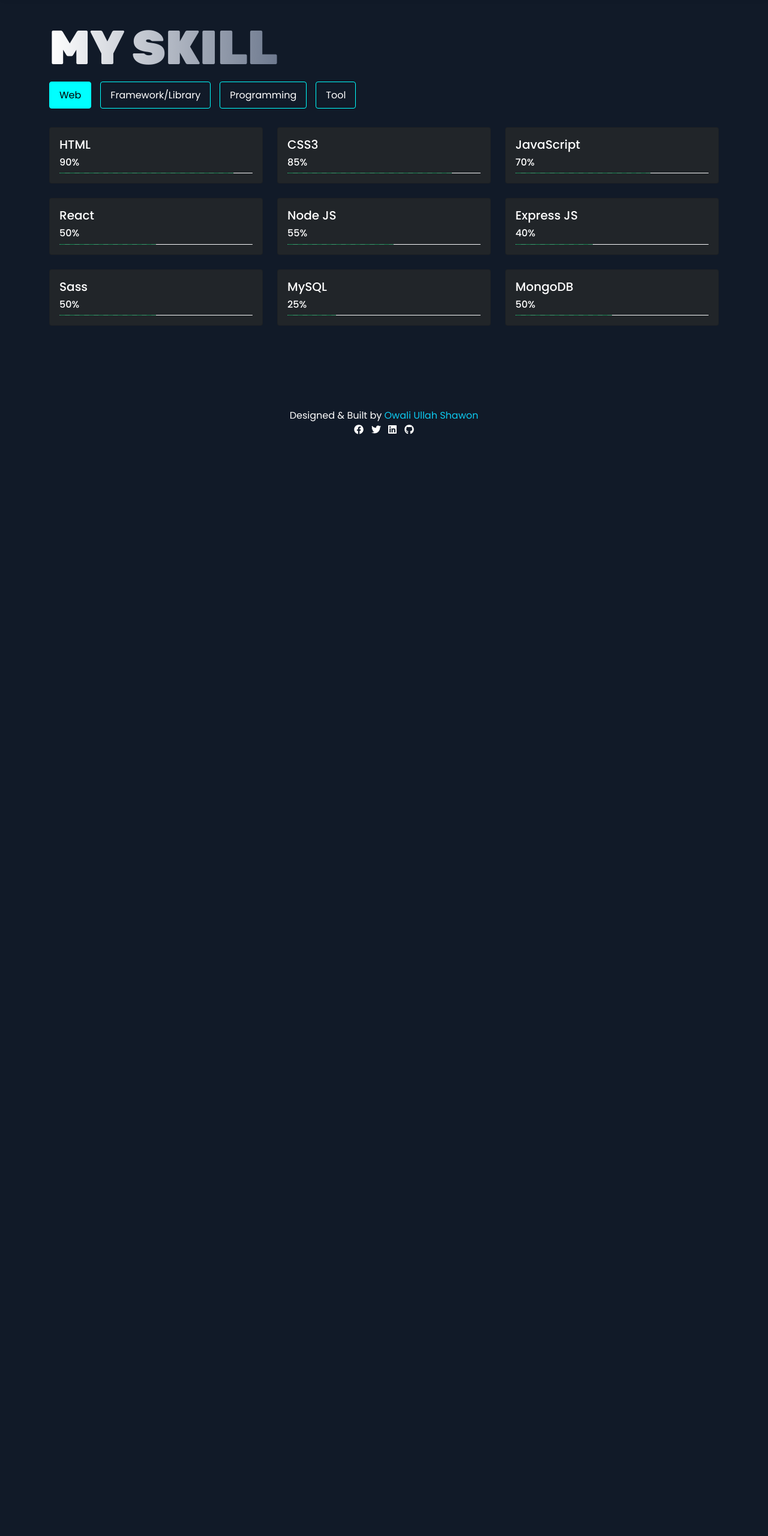
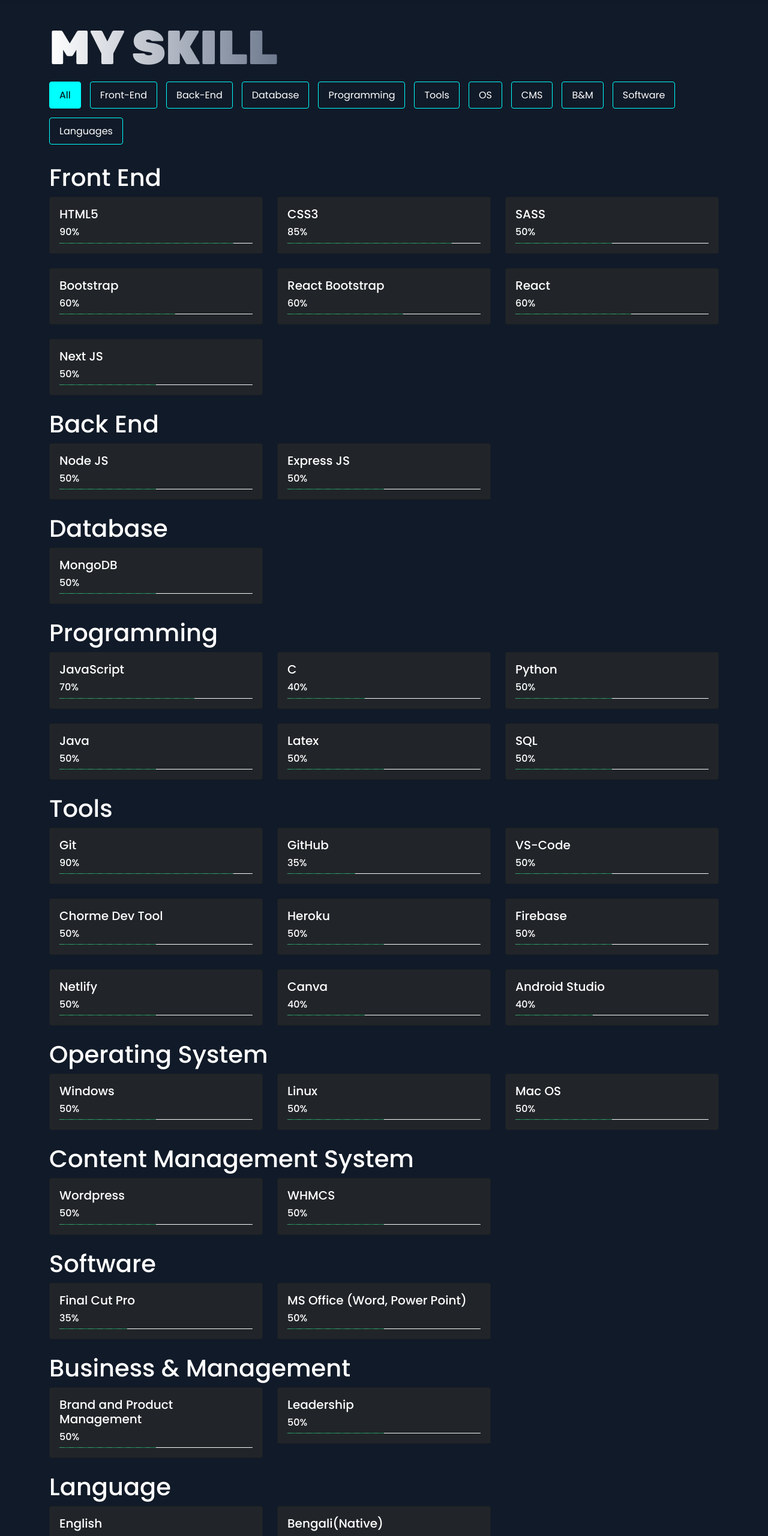
Before and after one commit to OwaliShawon/owali-ullah-shawon, a React (Create React App) app: page /skills in a window 1280 px wide. Shown: the part 100-2661 px from the top of the page at 60% size. Before the commit the page ends 877 px from the top, so only its background shows below. Built offline with nearby package versions, Linux system fonts and the light colour scheme; a web font is replaced by a local one.

Commit message:
skills data update

```diff
--- a/src/assets/data/about.json
+++ b/src/assets/data/about.json
@@ -4,7 +4,7 @@
 		{
 			"name": "Owali Ullah Shawon",
 			"aboutTitle": "ABOUT ME",
-			"aboutSubTitle": "Software Engineer",
+			"aboutSubTitle": "Software Developer",
 			"aboutDescription": "Developed specialized skills via years of exposure in various locations and endeavour to be the greatest connection between the analyst and the technologist. Would like to work on a project topic and make a significant contribution to the area of computing science. When it comes to addressing difficulties swiftly and effectively, I am most inspired and passionate, and I am eager to take the next important step in my career.",
 			"birthDay": "20 December 1997",
 			"Residence": "Bangldesh",
--- a/src/assets/data/skills.json
+++ b/src/assets/data/skills.json
@@ -1,7 +1,7 @@
 {
-	"Web": [
+	"FrontEnd": [
 		{
-			"name": "HTML",
+			"name": "HTML5",
 			"percent": 90
 		},
 		{
@@ -9,29 +9,37 @@
 			"percent": 85
 		},
 		{
-			"name": "JavaScript",
-			"percent": 70
+			"name": "SASS",
+			"percent": 50
+		},
+		{
+			"name": "Bootstrap",
+			"percent": 60
+		},
+		{
+			"name": "React Bootstrap",
+			"percent": 60
 		},
 		{
 			"name": "React",
+			"percent": 60
+		},
+		{
+			"name": "Next JS",
+			"percent": 50
+		}
+	],
+	"BackEnd": [
+		{
+			"name": "Node JS",
 			"percent": 50
 		},
 		{
-			"name": "Node JS",
-			"percent": 55
-		},
-		{
 			"name": "Express JS",
-			"percent": 40
-		},
-		{
-			"name": "Sass",
 			"percent": 50
-		},
-		{
-			"name": "MySQL",
-			"percent": 25
-		},
+		}
+	],
+	"Database": [
 		{
 			"name": "MongoDB",
 			"percent": 50
@@ -43,29 +51,23 @@
 			"percent": 70
 		},
 		{
+			"name": "C",
+			"percent": 40
+		},
+		{
+			"name": "Python",
+			"percent": 50
+		},
+		{
 			"name": "Java",
 			"percent": 50
 		},
 		{
-			"name": "C",
-			"percent": 40
-		}
-	],
-	"LibraryOrFramework": [
-		{
-			"name": "Bootstrap",
-			"percent": 70
-		},
-		{
-			"name": "Foundation",
-			"percent": 0
-		},
-		{
-			"name": "MAterial UI",
+			"name": "Latex",
 			"percent": 50
 		},
 		{
-			"name": "Tailwind CSS",
+			"name": "SQL",
 			"percent": 50
 		}
 	],
@@ -99,12 +101,66 @@
 			"percent": 50
 		},
 		{
-			"name": "Figma",
+			"name": "Canva",
+			"percent": 40
+		},
+		{
+			"name": "Android Studio",
+			"percent": 40
+		}
+	],
+	"OS": [
+		{
+			"name": "Windows",
+			"percent": 50
+		},
+		{
+			"name": "Linux",
+			"percent": 50
+		},
+		{
+			"name": "Mac OS",
+			"percent": 50
+		}
+	],
+	"CMS": [
+		{
+			"name": "Wordpress",
+			"percent": 50
+		},
+		{
+			"name": "WHMCS",
+			"percent": 50
+		}
+	],
+	"Software": [
+		{
+			"name": "Final Cut Pro",
+			"percent": 35
+		},
+		{
+			"name": " MS Office (Word, Power Point)",
+			"percent": 50
+		}
+	],
+	"BusinessManagement": [
+		{
+			"name": " Brand and Product Management",
+			"percent": 50
+		},
+		{
+			"name": "Leadership",
+			"percent": 50
+		}
+	],
+	"Language": [
+		{
+			"name": "English",
 			"percent": 60
 		},
 		{
-			"name": "Canva",
-			"percent": 40
+			"name": "Bengali(Native)",
+			"percent": 100
 		}
 	]
 }
--- a/src/components/Header/Header.js
+++ b/src/components/Header/Header.js
@@ -6,7 +6,7 @@
 const Header = () => {
     return (
         <Navbar expand="lg" className="shadow navbar py-3" sticky="top">
-            <div className="container-fluid">
+            <div className="container">
                 <Navbar.Brand href="#home" className="logo">
                     <span className="logo-icon text-white"></span>
                 </Navbar.Brand>
--- a/src/components/Hero/Hero.css
+++ b/src/components/Hero/Hero.css
@@ -64,7 +64,7 @@
     content: '';
     height: 11px;
     width: 8px;
-    margin: 0px -15px;
+    margin: 2px -15px;
     top: 6px;
     background-color: aqua;
   }
--- a/src/components/Hero/Hero.js
+++ b/src/components/Hero/Hero.js
@@ -23,7 +23,7 @@
                         </div>
                         <div className="designation-list">
                             <ul>
-                                <li>Software Engineer</li>
+                                <li>Software Developer</li>
                             </ul>
                         </div>
 
--- a/src/components/Skills/Skills.js
+++ b/src/components/Skills/Skills.js
@@ -6,22 +6,31 @@
 import "./Skills.css";
 
 const Skills = () => {
-    const [skill, setSkill] = useState([]);
-    const [programming, setProgramming] = useState([]);
-    const [libraryOrFramework, setLibraryOrFramework] = useState([]);
-    const [tool, setTool] = useState([]);
+    const [FrontEnd, setFrontEnd] = useState([]);
+    const [BackEnd, setBackEnd] = useState([]);
+    const [Database, setDatabase] = useState([]);
+    const [Programming, setProgramming] = useState([]);
+    const [Tools, setTools] = useState([]);
+    const [OS, setOS] = useState([]);
+    const [CMS, setCMS] = useState([]);
+    const [Software, setSoftware] = useState([]);
+    const [BusinessManagement, setBusinessManagement] = useState([]);
+    const [Language, setLanguage] = useState([]);
 
     useEffect(() => {
-        const skill = SkillData.Web;
-        const programming = SkillData.Programming;
-        const libraryorFramework = SkillData.LibraryOrFramework;
-        const tool = SkillData.Tools;
-        setSkill(skill);
-        setProgramming(programming);
-        setLibraryOrFramework(libraryorFramework);
-        setTool(tool);
+        setFrontEnd(SkillData.FrontEnd);
+        setBackEnd(SkillData.BackEnd);
+        setDatabase(SkillData.Database);
+        setProgramming(SkillData.Programming);
+        setTools(SkillData.Tools);
+        setOS(SkillData.OS);
+        setCMS(SkillData.CMS);
+        setSoftware(SkillData.Software);
+        setBusinessManagement(SkillData.BusinessManagement);
+        setLanguage(SkillData.Language);
         Aos.init({ duration: 2000 });
-    }, [skill, programming, tool])
+    }, [FrontEnd, BackEnd, Database, Programming, Tools, OS, CMS, Software, BusinessManagement, Language]);
+    console.log(FrontEnd, Programming);
 
     return (
         <section data-Aos="fade-up" className="skill section" id="skill">
@@ -29,51 +38,180 @@
                 <div className="section-title-text mb-2">
                     <h1 className="dark-color">MY Skill</h1>
                 </div>
-                {/* skills section */}
+                {/* tabs */}
                 <ul class="nav nav-pills mb-3" id="pills-tab" role="tablist">
+                    {/* all */}
                     <li class="nav-item" role="presentation">
-                        <a class="nav-link active" id="pills-web-tab" data-toggle="pill" href="#pills-web" role="tab" aria-controls="pills-web" aria-selected="true">Web</a>
+                        <a class="nav-link active" id="pills-all-tab" data-toggle="pill" href="#pills-all" role="tab" aria-controls="pills-all" aria-selected="true">All</a>
                     </li>
+                    {/* front end */}
                     <li class="nav-item" role="presentation">
-                        <a class="nav-link" id="pills-libraryandframework-tab" data-toggle="pill" href="#pills-libraryandframework" role="tab" aria-controls="pills-libraryandframework" aria-selected="true">Framework/Library</a>
+                        <a class="nav-link" id="pills-front-end-tab" data-toggle="pill" href="#pills-front-end" role="tab" aria-controls="pills-front-end" aria-selected="false">Front-End</a>
                     </li>
+                    {/* back end */}
+                    <li class="nav-item" role="presentation">
+                        <a class="nav-link" id="pills-back-end-tab" data-toggle="pill" href="#pills-back-end" role="tab" aria-controls="pills-back-end" aria-selected="false">Back-End</a>
+                    </li>
+                    {/* database */}
+                    <li class="nav-item" role="presentation">
+                        <a class="nav-link" id="pills-database-tab" data-toggle="pill" href="#pills-database" role="tab" aria-controls="pills-database" aria-selected="false">Database</a>
+                    </li>
+                    {/* programming */}
                     <li class="nav-item" role="presentation">
                         <a class="nav-link" id="pills-programming-tab" data-toggle="pill" href="#pills-programming" role="tab" aria-controls="pills-programming" aria-selected="false">Programming</a>
                     </li>
+                    {/* Tools */}
                     <li class="nav-item" role="presentation">
-                        <a class="nav-link" id="pills-tool-tab" data-toggle="pill" href="#pills-tool" role="tab" aria-controls="pills-tool" aria-selected="false">Tool</a>
+                        <a class="nav-link" id="pills-tools-tab" data-toggle="pill" href="#pills-tools" role="tab" aria-controls="pills-tools" aria-selected="false">Tools</a>
+                    </li>
+                    {/* OS */}
+                    <li class="nav-item" role="presentation">
+                        <a class="nav-link" id="pills-os-tab" data-toggle="pill" href="#pills-os" role="tab" aria-controls="pills-os" aria-selected="false">OS</a>
+                    </li>
+                    {/* CMS */}
+                    <li class="nav-item" role="presentation">
+                        <a class="nav-link" id="pills-cms-tab" data-toggle="pill" href="#pills-cms" role="tab" aria-controls="pills-cms" aria-selected="false">CMS</a>
+                    </li>
+                    {/* Business Management */}
+                    <li class="nav-item" role="presentation">
+                        <a class="nav-link" id="pills-BusinessManagement-tab" data-toggle="pill" href="#pills-BusinessManagement" role="tab" aria-controls="pills-BusinessManagement" aria-selected="false">B&M</a>
+                    </li>
+                    {/* Software */}
+                    <li class="nav-item" role="presentation">
+                        <a class="nav-link" id="pills-software-tab" data-toggle="pill" href="#pills-software" role="tab" aria-controls="pills-software" aria-selected="false">Software</a>
+                    </li>
+                    {/* Languages */}
+                    <li class="nav-item" role="presentation">
+                        <a class="nav-link" id="pills-languages-tab" data-toggle="pill" href="#pills-languages" role="tab" aria-controls="pills-languages" aria-selected="false">Languages</a>
                     </li>
                 </ul>
+
+
                 {/* skills items */}
                 <div class="tab-content" id="pills-tabContent">
-                    <div class="tab-pane fade show active" id="pills-web" role="tabpanel" aria-labelledby="pills-web-tab">
+                    {/* all */}
+                    <div class="tab-pane fade show active" id="pills-all" role="tabpanel" aria-labelledby="pills-all-tab">
+                        <div className="row">
+                            <h1>Front End</h1>
+                            {
+                                FrontEnd.map(skillInfo => <SkillItem info={skillInfo}></SkillItem>)
+                            }
+                            <h1>Back End</h1>
+                            {
+                                BackEnd.map(skillInfo => <SkillItem info={skillInfo}></SkillItem>)
+                            }
+                            <h1>Database</h1>
+                            {
+                                Database.map(skillInfo => <SkillItem info={skillInfo}></SkillItem>)
+                            }
+                            <h1>Programming</h1>
+                            {
+                                Programming.map(skillInfo => <SkillItem info={skillInfo}></SkillItem>)
+                            }
+                            <h1>Tools</h1>
+                            {
+                                Tools.map(skillInfo => <SkillItem info={skillInfo}></SkillItem>)
+                            }
+                            <h1>Operating System</h1>
+                            {
+                                OS.map(skillInfo => <SkillItem info={skillInfo}></SkillItem>)
+                            }
+                            <h1>Content Management System</h1>
+                            {
+                                CMS.map(skillInfo => <SkillItem info={skillInfo}></SkillItem>)
+                            }
+                            <h1>Software</h1>
+                            {
+                                Software.map(skillInfo => <SkillItem info={skillInfo}></SkillItem>)
+                            }
+                            <h1>Business & Management</h1>
+                            {
+                                BusinessManagement.map(skillInfo => <SkillItem info={skillInfo}></SkillItem>)
+                            }
+                            <h1>Language</h1>
+                            {
+                                Language.map(skillInfo => <SkillItem info={skillInfo}></SkillItem>)
+                            }
+
+                        </div>
+                    </div>
+                    {/* front end items */}
+                    <div class="tab-pane fade" id="pills-front-end" role="tabpanel" aria-labelledby="pills-front-end-tab">
                         <div className="row">
                             {
-                                skill.map(skillInfo => <SkillItem info={skillInfo}></SkillItem>)
+                                FrontEnd.map(programmingInfo => <SkillItem info={programmingInfo}></SkillItem>)
                             }
                         </div>
                     </div>
-
-                    <div class="tab-pane fade" id="pills-libraryandframework" role="tabpanel" aria-labelledby="pills-libraryandframework-tab">
+                    {/* back end items */}
+                    <div class="tab-pane fade" id="pills-back-end" role="tabpanel" aria-labelledby="pills-back-end-tab">
                         <div className="row">
                             {
-                                libraryOrFramework.map(libraryorFrameworkInfo => <SkillItem info={libraryorFrameworkInfo}></SkillItem>)
+                                BackEnd.map(programmingInfo => <SkillItem info={programmingInfo}></SkillItem>)
                             }
                         </div>
                     </div>
-
+                    {/* database */}
+                    <div class="tab-pane fade" id="pills-database" role="tabpanel" aria-labelledby="pills-database-tab">
+                        <div className="row">
+                            {
+                                Database.map(programmingInfo => <SkillItem info={programmingInfo}></SkillItem>)
+                            }
+                        </div>
+                    </div>
+                    {/* programming */}
                     <div class="tab-pane fade" id="pills-programming" role="tabpanel" aria-labelledby="pills-programming-tab">
                         <div className="row">
                             {
-                                programming.map(programmingInfo => <SkillItem info={programmingInfo}></SkillItem>)
+                                Programming.map(programmingInfo => <SkillItem info={programmingInfo}></SkillItem>)
                             }
                         </div>
                     </div>
-
-                    <div class="tab-pane fade" id="pills-tool" role="tabpanel" aria-labelledby="pills-tool-tab">
+                    {/* tools */}
+                    <div class="tab-pane fade" id="pills-tools" role="tabpanel" aria-labelledby="pills-tools-tab">
                         <div className="row">
                             {
-                                tool.map(toolInfo => <SkillItem info={toolInfo}></SkillItem>)
+                                Tools.map(programmingInfo => <SkillItem info={programmingInfo}></SkillItem>)
+                            }
+                        </div>
+                    </div>
+                    {/* os */}
+                    <div class="tab-pane fade" id="pills-os" role="tabpanel" aria-labelledby="pills-os-tab">
+                        <div className="row">
+                            {
+                                OS.map(programmingInfo => <SkillItem info={programmingInfo}></SkillItem>)
+                            }
+                        </div>
+                    </div>
+                    {/* cms */}
+                    <div class="tab-pane fade" id="pills-cms" role="tabpanel" aria-labelledby="pills-cms-tab">
+                        <div className="row">
+                            {
+                                CMS.map(programmingInfo => <SkillItem info={programmingInfo}></SkillItem>)
+                            }
+                        </div>
+                    </div>
+                    {/* Business Management */}
+                    <div class="tab-pane fade" id="pills-BusinessManagement" role="tabpanel" aria-labelledby="pills-BusinessManagement-tab">
+                        <div className="row">
+                            {
+                                BusinessManagement.map(programmingInfo => <SkillItem info={programmingInfo}></SkillItem>)
+                            }
+                        </div>
+                    </div>
+                    {/*Software */}
+                    <div class="tab-pane fade" id="pills-software" role="tabpanel" aria-labelledby="pills-software-tab">
+                        <div className="row">
+                            {
+                                Software.map(programmingInfo => <SkillItem info={programmingInfo}></SkillItem>)
+                            }
+                        </div>
+                    </div>
+                    {/*Languages */}
+                    <div class="tab-pane fade" id="pills-languages" role="tabpanel" aria-labelledby="pills-languages-tab">
+                        <div className="row">
+                            {
+                                Language.map(programmingInfo => <SkillItem info={programmingInfo}></SkillItem>)
                             }
                         </div>
                     </div>
```
Also changed, not shown: src/components/Footer/Footer.css (+10 -10 lines), src/components/Footer/Footer.js (+4 -5 lines), src/pages/Home/Home.js (+0 -7 lines), package.json (line endings or trailing spaces).
